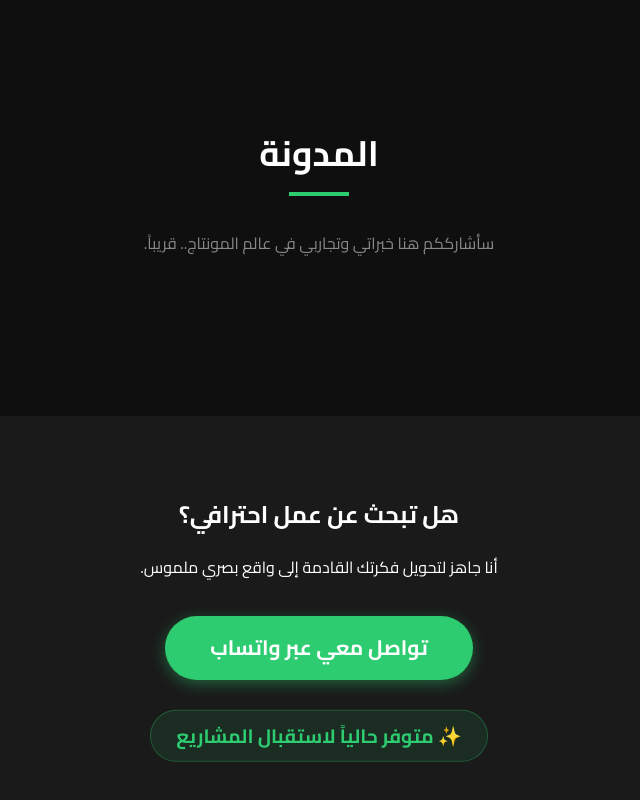
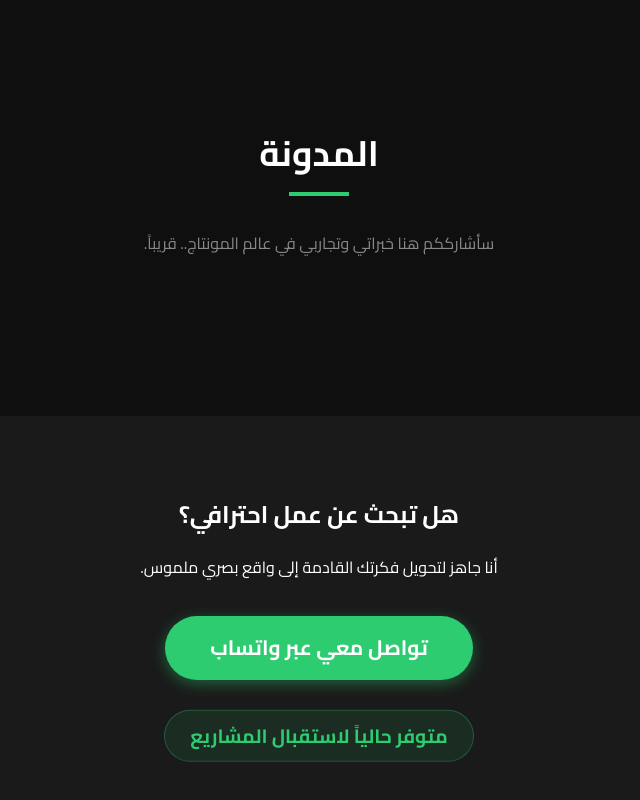
Before and after one commit to mohammedahmedw224-hub/my-portfolio, a plain HTML site: page index.html in a window 1280 px wide. Shown: the part 2854-3654 px from the top of the page, without its empty margins (321-961 px from the left). Drawn offline with Linux system fonts and the light colour scheme.

Commit message:
index.html

```diff
--- a/index.html
+++ b/index.html
@@ -450,7 +450,7 @@
             <p>أنا جاهز لتحويل فكرتك القادمة إلى واقع بصري ملموس.</p>
             <a href="https://wa.me/967773934035" class="whatsapp-btn" id="waBtn" target="_blank">تواصل معي عبر واتساب</a>
             <br>
-            <div class="availability-text">✨ متوفر حالياً لاستقبال المشاريع</div>
+            <div class="availability-text">متوفر حالياً لاستقبال المشاريع</div>
         </div>
     </section>
 
```
